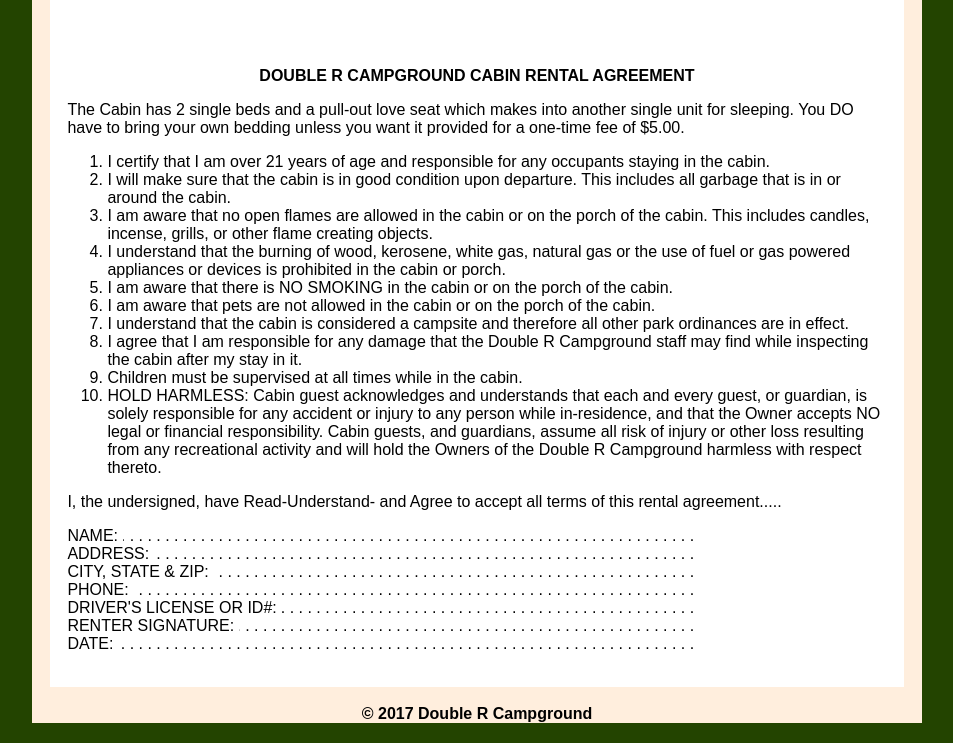
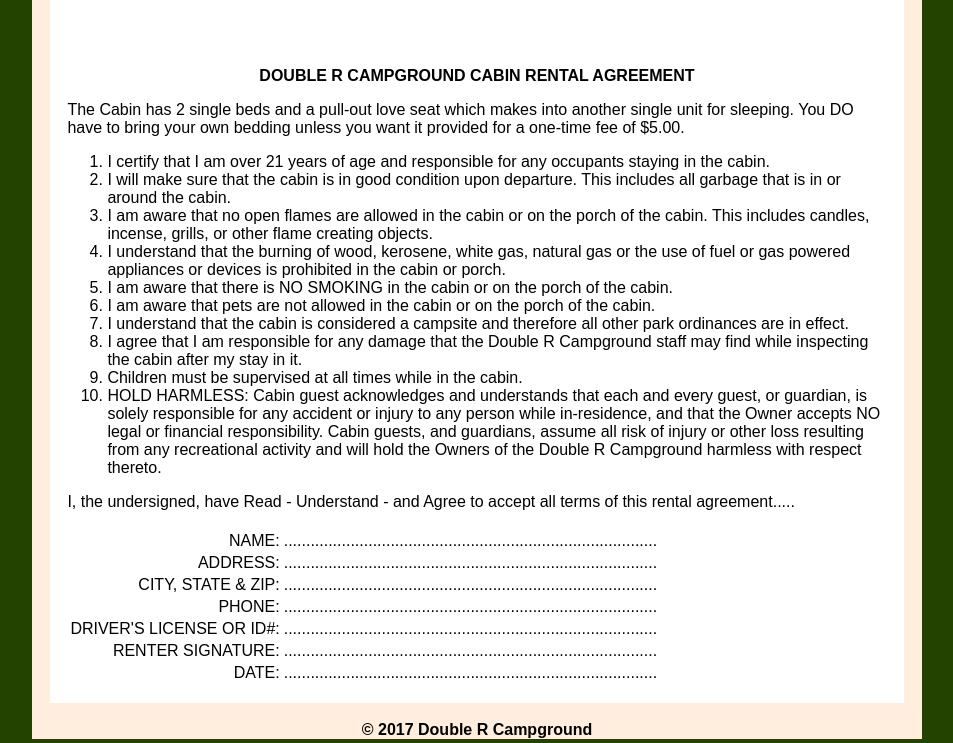
Before and after one commit to doublercampground/website, a plain HTML site: page rules.html in a window 1280 px wide. Shown: the part 1181-1924 px from the top of the page, without its empty margins (163-1116 px from the left). Drawn offline with Linux system fonts and the light colour scheme.

Commit message:
Updated formatting of rules page and added details about when camping is.

```diff
--- a/rules.html
+++ b/rules.html
@@ -149,17 +149,38 @@ HOLD HARMLESS:  Cabin guest acknowledges and understands that each and every gue
 </li>
 </ol>
 <p style="font-weight:normal; text-align:left;">
-I, the undersigned, have Read-Understand- and Agree to accept all terms of this rental agreement.....
+I, the undersigned, have Read - Understand - and Agree to accept all terms of this rental agreement.....<br><br>
 
-<ul class=leaders style="font-weight:normal;text-align:left;">
-<li><span>NAME:</span><span>&nbsp;</span>
-<li><span>ADDRESS:</span><span>&nbsp;</span>
-<li><span>CITY, STATE & ZIP:</span><span>&nbsp;</span>
-<li><span>PHONE:</span><span>&nbsp;</span>
-<li><span>DRIVER'S LICENSE OR ID#:</span><span>&nbsp;</span>
-<li><span>RENTER SIGNATURE:</span><span>&nbsp;</span>
-<li><span>DATE:</span><span>&nbsp;</span>
-</ul>
+<table align="left" style="text-align:left;">
+  <tr>
+    <td align="right">NAME:</td>
+    <td align="left">....................................................................................</td>
+  </tr>
+  <tr>
+    <td align="right">ADDRESS:</td>
+    <td align="left">....................................................................................</td>
+  </tr>
+  <tr>
+    <td align="right">CITY, STATE & ZIP:</td>
+    <td align="left">....................................................................................</td>
+  </tr>
+  <tr>
+    <td align="right">PHONE:</td>
+    <td align="left">....................................................................................</td>
+  </tr>
+  <tr>
+    <td align="right">DRIVER'S LICENSE OR ID#:</td>
+    <td align="left">....................................................................................</td>
+  </tr>
+  <tr>
+    <td align="right">RENTER SIGNATURE:</td>
+    <td align="left">....................................................................................</td>
+  </tr>
+  <tr>
+    <td align="right">DATE:</td>
+    <td align="left">....................................................................................</td>
+  </tr>
+</table>
 </p>
 
 </div>
```
Also changed, not shown: index.html (+2 -1 lines).
